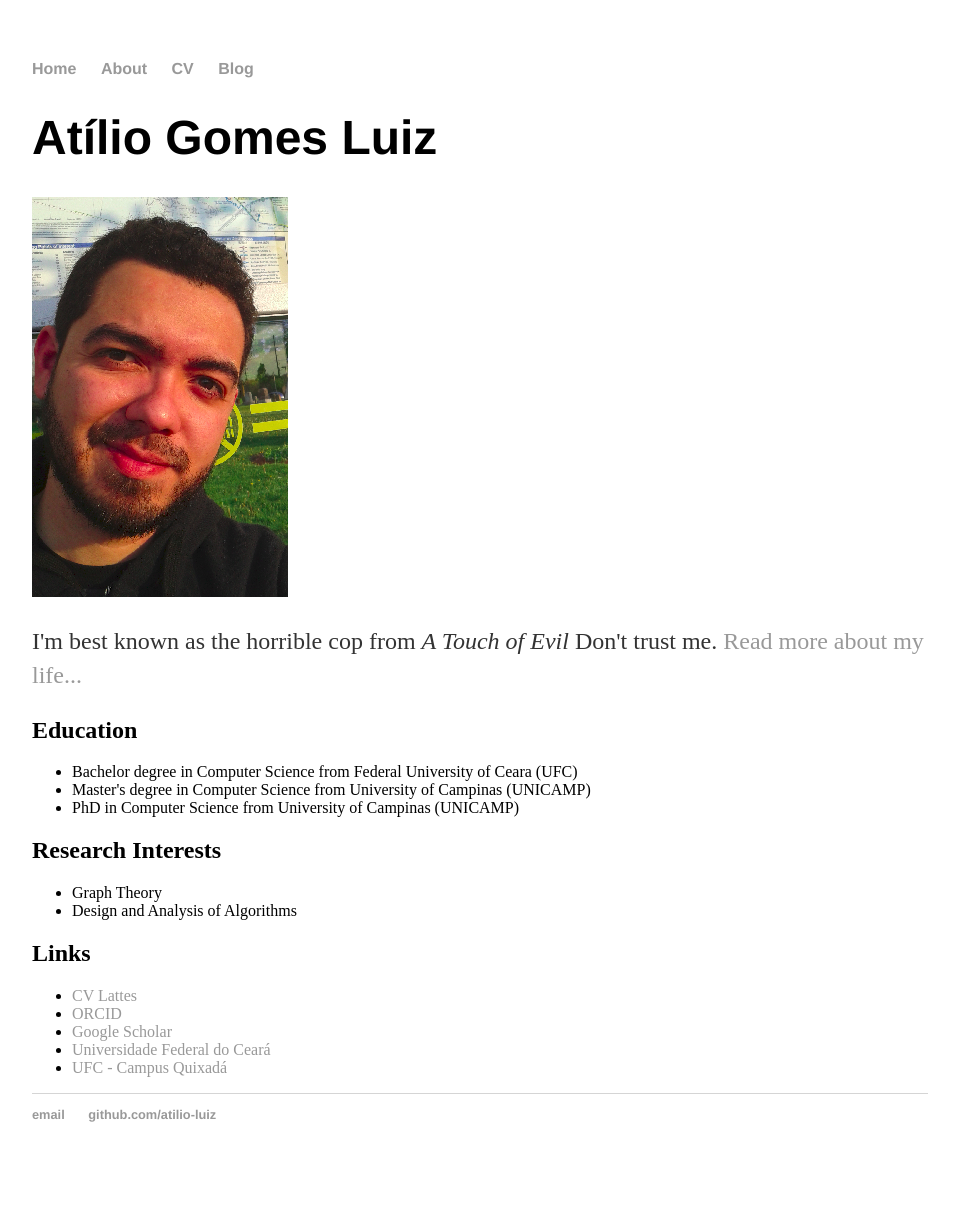
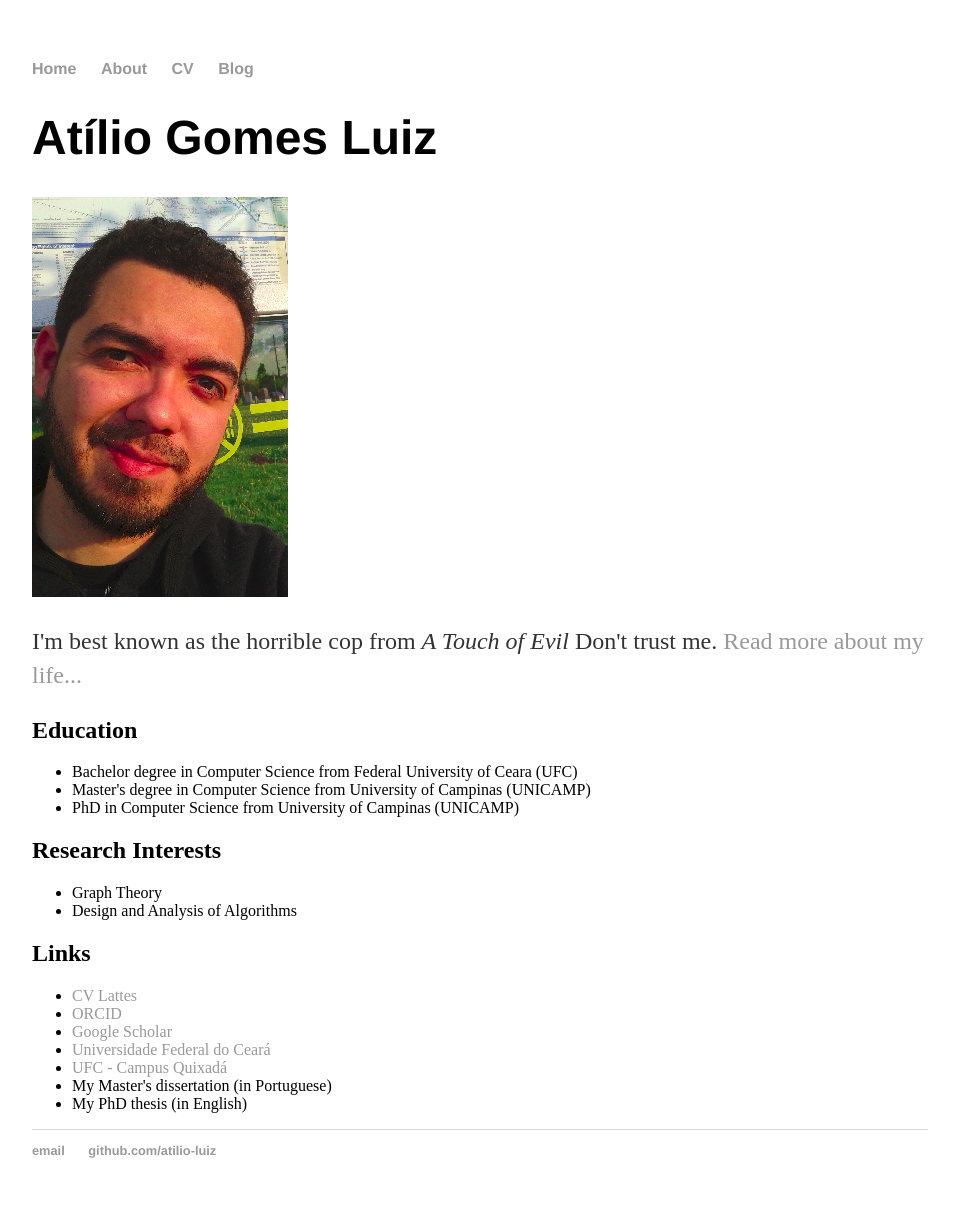
Before and after one commit to Atilio-Luiz/atilio-luiz.github.io, a Jekyll site: the page built from index.md, in a window 1280 px wide. Shown: the whole page, without its empty margins (160-1114 px from the left). Built offline with Jekyll 4.4.1, drawn with Linux system fonts in a browser that asks for light colours; before the commit the page ends 1182 px from its top, so only the background shows below that.

Commit message:
Update index.md

```diff
--- a/index.md
+++ b/index.md
@@ -24,5 +24,7 @@ title: Atílio Luiz - UFC-Quixadá
             <li><a href="https://scholar.google.com.br/citations?user=SoW-AFAAAAAJ&hl=pt-BR&oi=ao&hl=pt-BR" title="Google Scholar" target="_blank">Google Scholar</a></li>
 		    <li><a href="https://www.ufc.br" title="UFC" target="_blank">Universidade Federal do Ceará</a></li>
 		    <li><a href="https://www.quixada.ufc.br" title="UFC Quixadá" target="_blank">UFC - Campus Quixadá</a></li>
+		    <li><a href="http://repositorio.unicamp.br/jspui/handle/REPOSIP/275526" target="_blank"></a>My Master's dissertation (in Portuguese)</li>
+		    <li><a href="http://repositorio.unicamp.br/jspui/handle/REPOSIP/332078" target="_blank"></a>My PhD thesis (in English)</li>
 	    </ul>
 </div><!-- /.blurb -->
```
